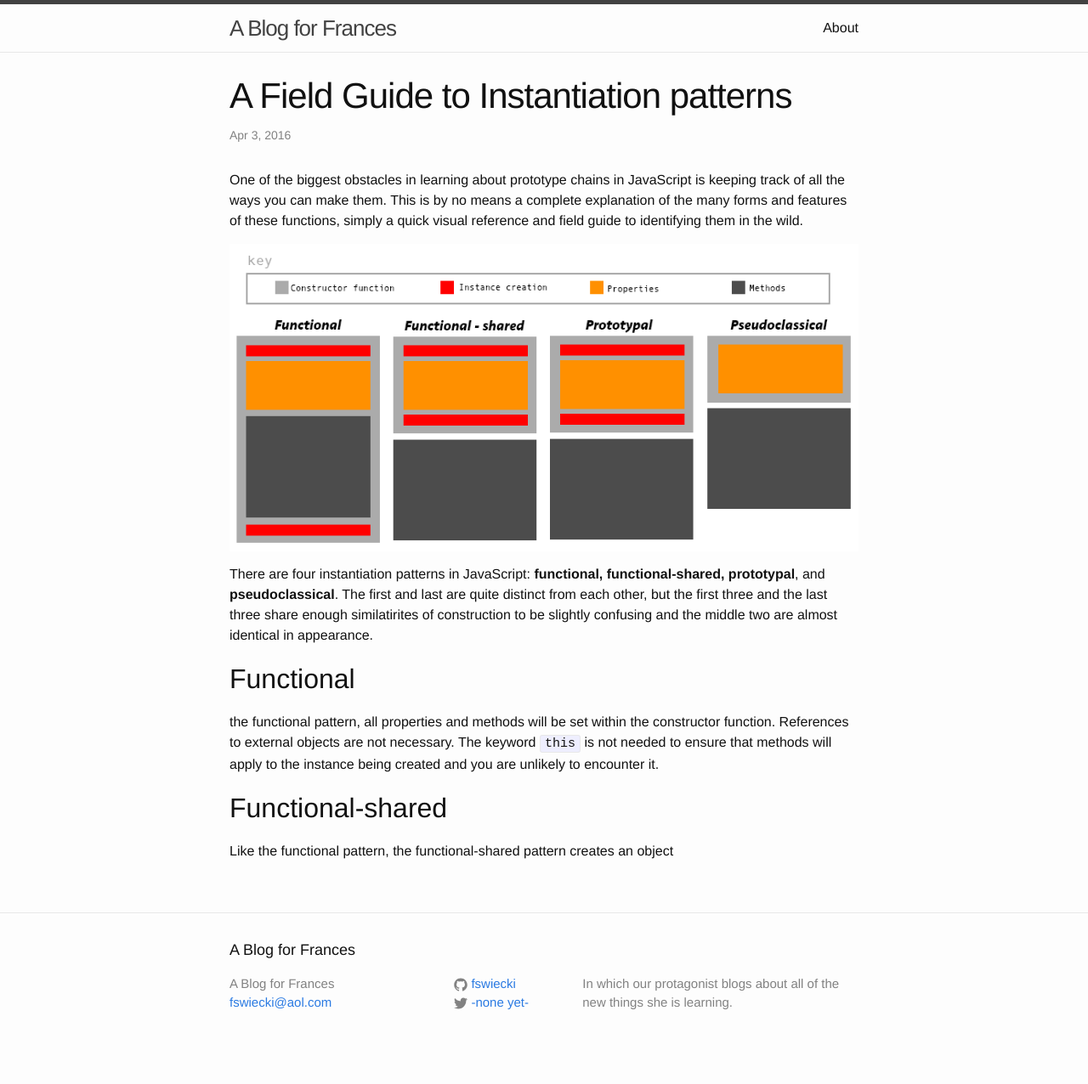
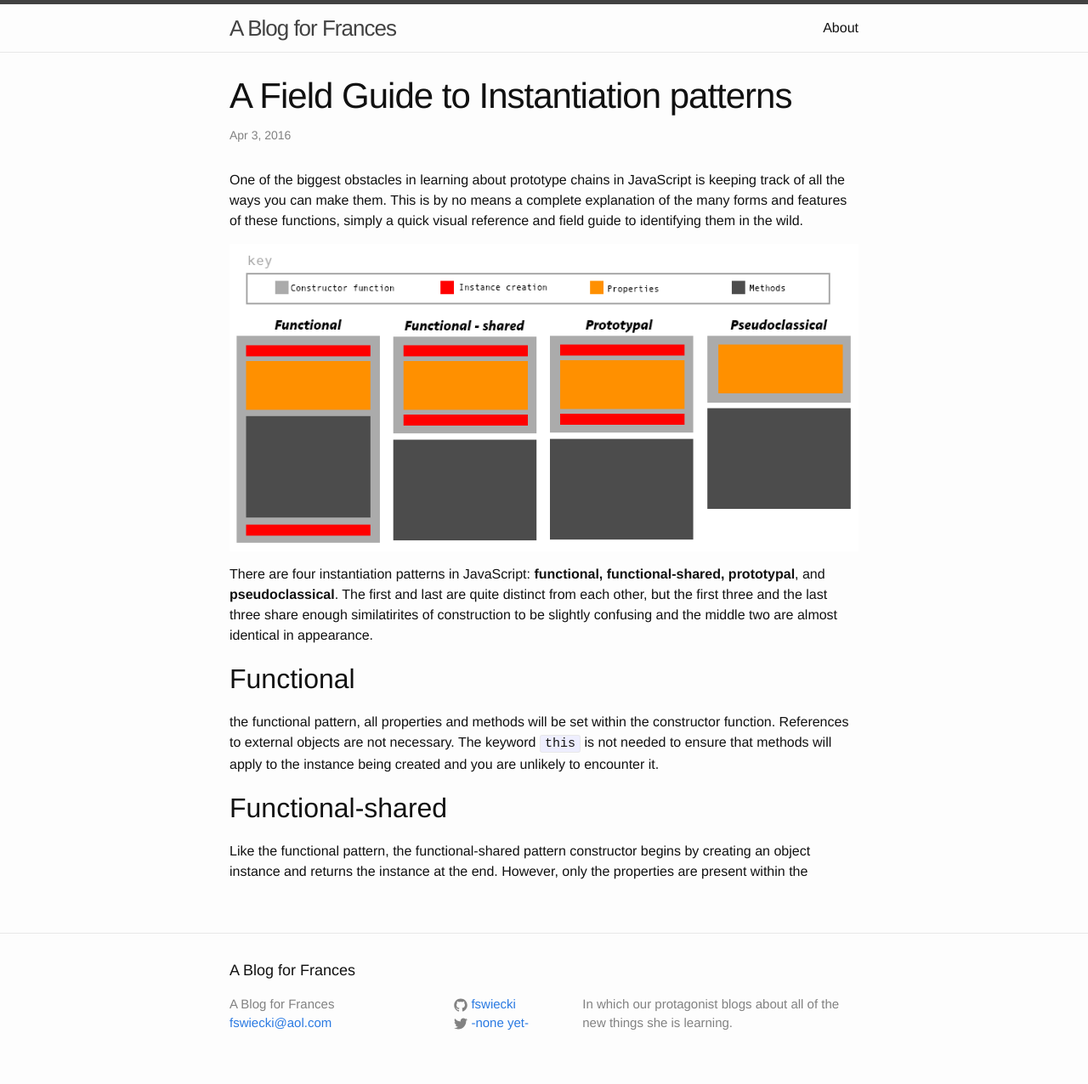
Before and after one commit to fswiecki/fswiecki.github.io, a Jekyll site: the page built from _posts/2016-03-04-instantiation-patterns.md, in a window 1280 px wide. Shown: the whole page at 85% size. Built offline with Jekyll 4.4.1, drawn with Linux system fonts in a browser that asks for light colours; before the commit the page ends 1252 px from its top, so only the background shows below that.

Commit message:
Saved 2016-03-04-instantiation-patterns.md with Dillinger.io

```diff
--- a/_posts/2016-03-04-instantiation-patterns.md
+++ b/_posts/2016-03-04-instantiation-patterns.md
@@ -15,4 +15,4 @@ There are four instantiation patterns in JavaScript: __functional, functional-sh
 the functional pattern, all properties and methods will be set within the constructor function. References to external objects are not necessary.  The keyword `this` is not needed to ensure that methods will apply to the instance being created and you are unlikely to encounter it.
 
 ## Functional-shared
-Like the functional pattern, the functional-shared pattern creates an object
+Like the functional pattern, the functional-shared pattern constructor begins by creating an object instance and returns the instance at the end. However, only the properties are present within the
```
